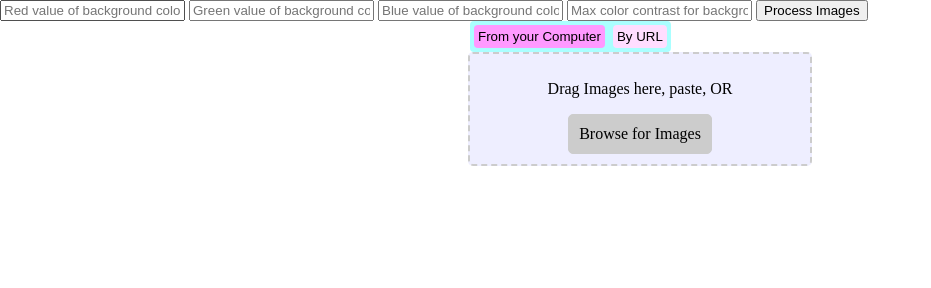
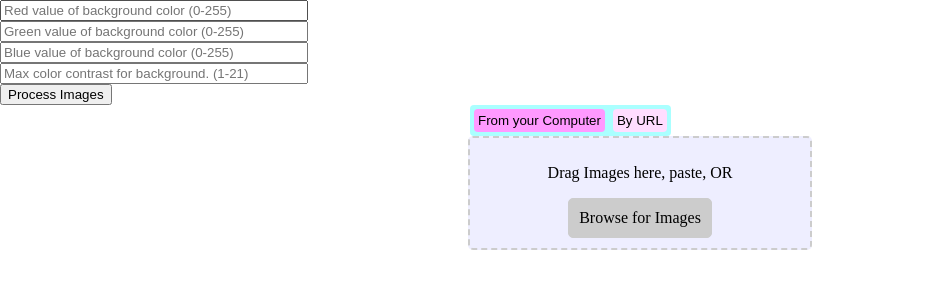
Before and after one commit to ecc521/background-remover, a plain HTML site: page index.html in a window 1280 px wide. Shown: the whole page, without its empty margins (0-931 px from the left). Drawn offline with Linux system fonts and the light colour scheme.

Commit message:
Correct max contrast, enlarge inputs, add line breaks

```diff
--- a/index.html
+++ b/index.html
@@ -5,10 +5,10 @@
 	<body>
 
 		<script src="index.js"></script>
-		<input id="backgroundR" placeholder="Red value of background color (0-255)">
-		<input id="backgroundG" placeholder="Green value of background color (0-255)">
-		<input id="backgroundB" placeholder="Blue value of background color (0-255)">
-		<input id="maxContrast" placeholder="Max color contrast for background. (1-22)">
+		<input id="backgroundR" placeholder="Red value of background color (0-255)"><br>
+		<input id="backgroundG" placeholder="Green value of background color (0-255)"><br>
+		<input id="backgroundB" placeholder="Blue value of background color (0-255)"><br>
+		<input id="maxContrast" placeholder="Max color contrast for background. (1-21)"><br>
 		<button id="process" onclick="process()">Process Images</button>
 
 <br>
@@ -480,6 +480,10 @@ function process() {
 			max-width: 50vw;
 		}
 
+		input {
+			width: 300px;
+		}
+
 		</style>
 
 
```
